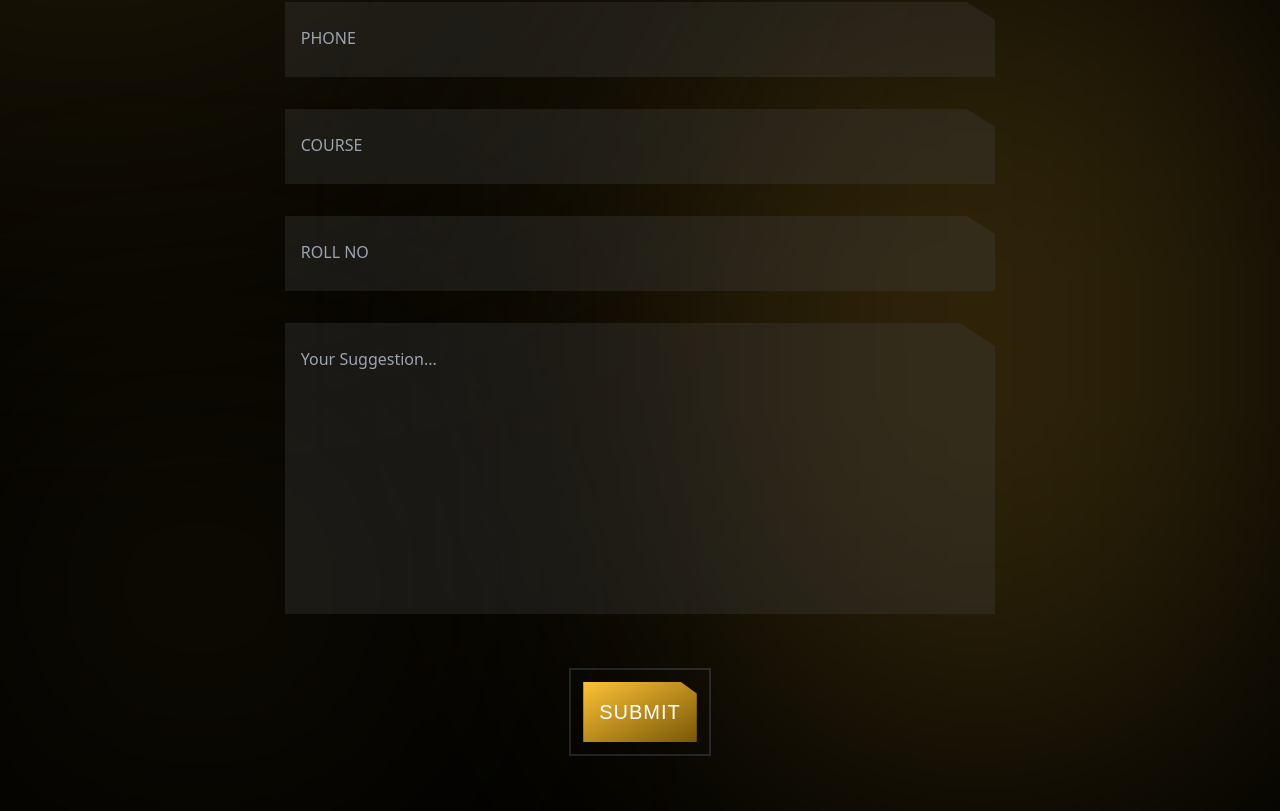
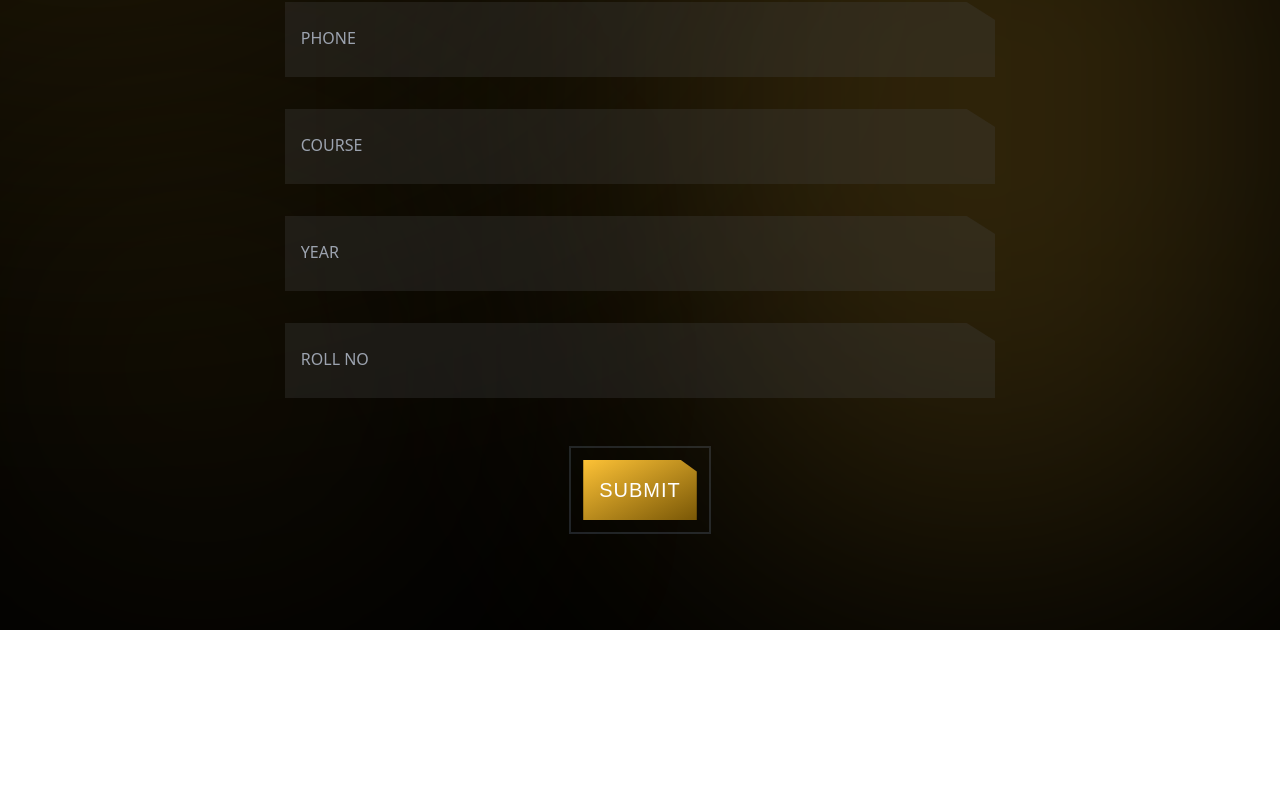
Before and after one commit to KumarAmrendram/websters-registraion-form, a React (Create React App) app: page / in a window 1280 px wide. Shown: the part 596-1407 px from the top of the page. After the commit the page ends 1226 px from the top, so only its background shows below. Built offline with nearby package versions, Linux system fonts and the light colour scheme; a web font is replaced by a local one.

Commit message:
-adds favicon

```diff
--- a/src/App.js
+++ b/src/App.js
@@ -32,15 +32,8 @@ const App = () => {
           <input type="text" className="form-input" name="entry.1556472114" placeholder="EMAIL" />
           <input type="text" className="form-input" name="entry.786855019" placeholder="PHONE" />
           <input type="text" className="form-input" name="entry.1925733965" placeholder="COURSE" />
+          <input type="text" className="form-input" name="entry.540724926" placeholder="YEAR" />
           <input type="text" className="form-input" name="entry.1499219191" placeholder="ROLL NO" />
-          <textarea
-          name="entry.540724926"
-            className="form-textarea"
-            placeholder="Your Suggestion..."
-            id=""
-            cols="30"
-            rows="10"
-          ></textarea>
           <div className="flex justify-center submit-btn-container">
             <button className="submit-btn">
               SUBMIT
```
